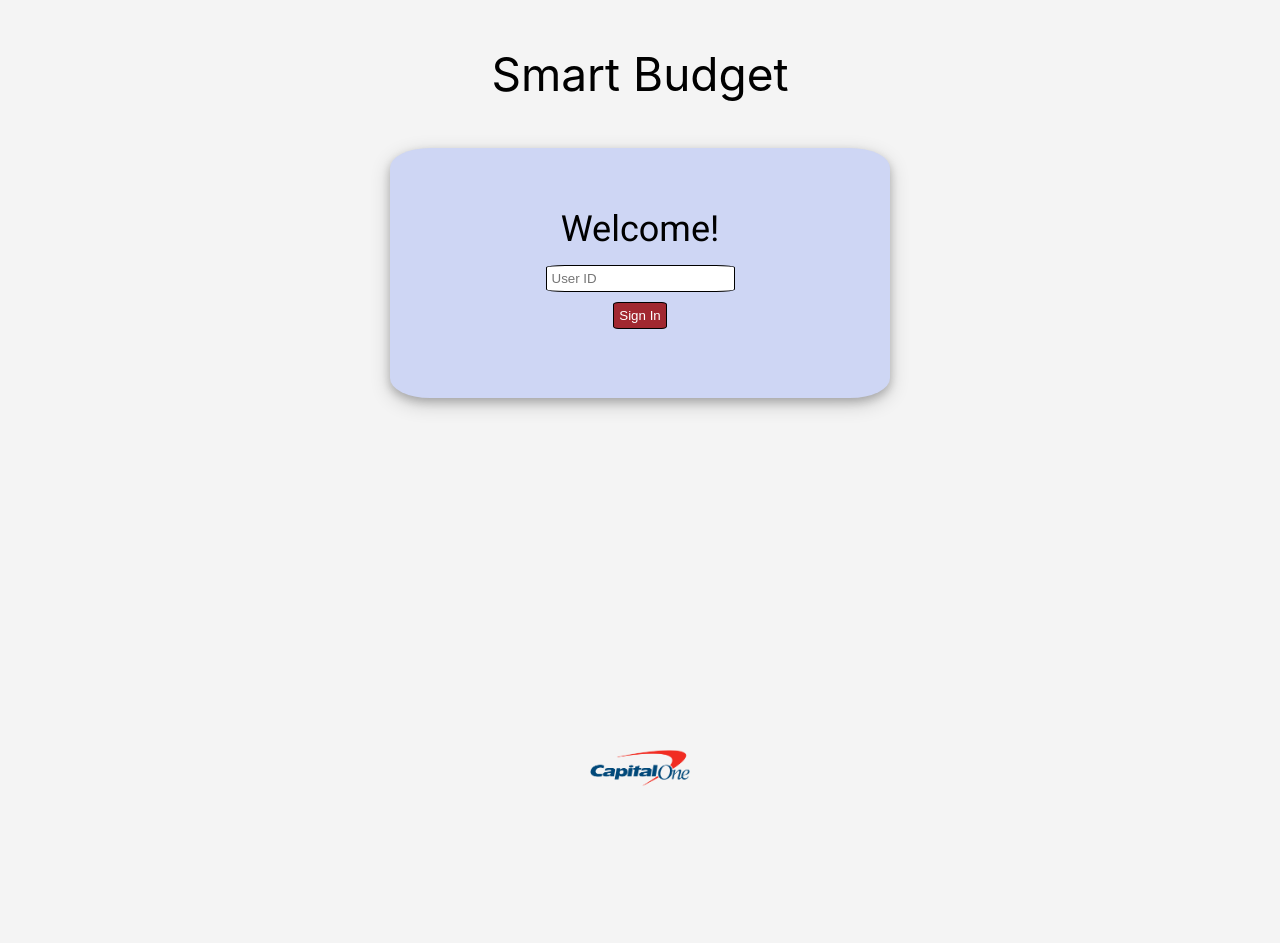
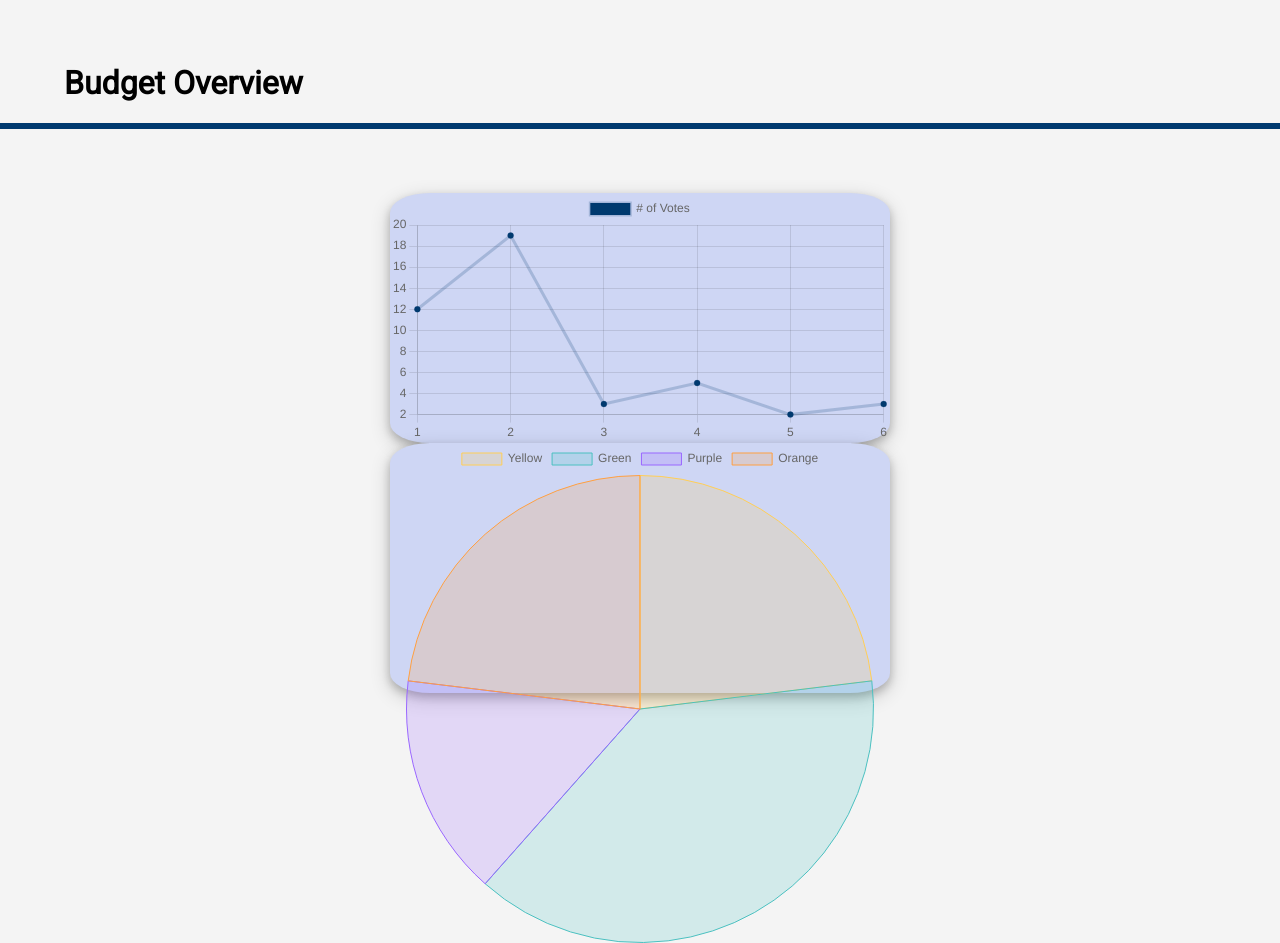
Before and after one commit to alucchitti/SES-hackathon, a React (Create React App) app: page / in a window 1280 px wide. Before the commit the page ends 800 px from the top, so only its background shows below. Built offline with nearby package versions, Linux system fonts and the light colour scheme.

Commit message:
Update App.js

```diff
--- a/src/App.js
+++ b/src/App.js
@@ -4,11 +4,12 @@ import Login from "./login/login.js";
 import Main from "./overview/Main.js";
 
 function App() {
-  // /* Uncomment this code to see graph dashboard */
-  //  return (
-  //    <Main />
-  //  )
-  //
+  /* Uncomment this code to see graph dashboard */
+   return (
+     <Main />
+   )
+
+   /*
   var id = Cookies.get('accountId')
   console.log(id);
   if (id) {
@@ -16,6 +17,7 @@ function App() {
   } else {
     return <Login />;
   }
+  */
 
 }
 
```
